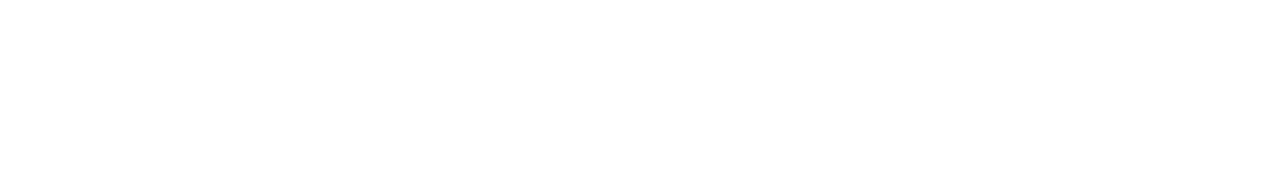
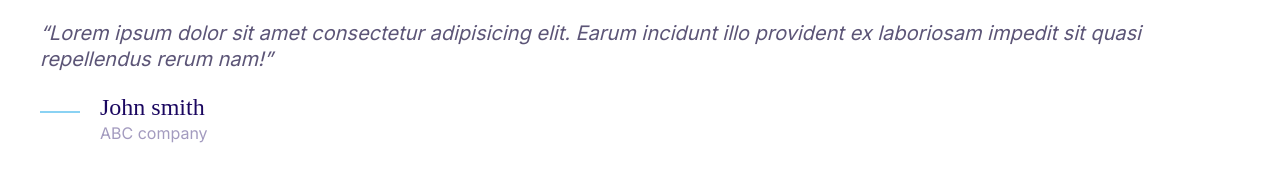
Before and after one commit to amirhosseinNouri/cloud-hosting-front, a website: page index.html in a window 1280 px wide. Drawn offline with nearby package versions, Linux system fonts and the light colour scheme.

Commit message:
:art: Build quote component

```diff
--- a/css/styles.css
+++ b/css/styles.css
@@ -5,6 +5,7 @@
   --color--headings: #1b0760;
   --color-body: #918ca4;
   --color-border: #ccc;
+  --color-body-darker :  #5c5577;
 
   --border-radius: 30px;
 }
@@ -368,3 +369,52 @@ a {
 .media__image {
   margin-top: 1rem;
 }
+
+/* Quote */
+.quote{
+    font-size: 3rem;
+    font-style: italic;
+    color : var(--color-body-darker);
+    line-height: 1.3;
+}
+
+.quote__text::before{
+  content: open-quote;
+}
+
+.quote__text::after{
+    content: close-quote ;
+}
+
+.quote__author{
+  font-size: 3rem;
+  font-weight: 500 ;
+  font-style: normal;
+  font-family: Montserrat;
+  margin-bottom: 0;
+}
+
+.quote__company{
+  opacity: 0.4;
+  font-size: 2rem;
+  font-style: normal;
+  color: var(--color--headings);
+}
+
+.quote__line{
+  position: relative;
+  bottom : 10px;
+}
+
+@media screen and (min-width : 1024px){
+  .quote{
+    font-size: 2rem;
+  }
+  .quote__author{
+    font-size: 2.4rem;
+  }
+
+  .quote__company{
+    font-size: 1.6rem;
+  }
+}
--- a/index.html
+++ b/index.html
@@ -15,5 +15,24 @@
   </head>
   <body>
 
+    <blockquote class="quote">
+      <p class="quote__text">Lorem ipsum dolor sit amet consectetur adipisicing elit. Earum incidunt illo provident ex laboriosam impedit sit quasi repellendus rerum nam!</p>
+      <footer>
+        <div class="media">
+          <div class="media__image">
+            <svg class="icon icon--primary quote__line">
+              <use xlink:href="icons/sprite.svg#line"></use>
+            </svg>
+          </div>
+          <div class="media__body">
+            <h3 class="media__title quote__author">John smith</h3>
+            <p class="quote__company">
+              ABC company
+            </p>
+          </div>
+        </div>
+      </footer>
+    </blockquote>
+
   </body>
 </html>
```
